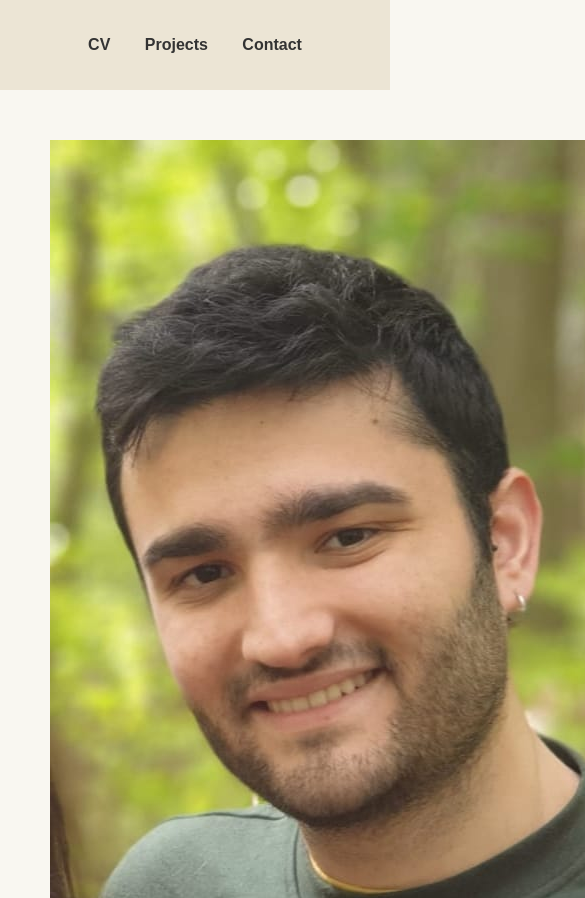
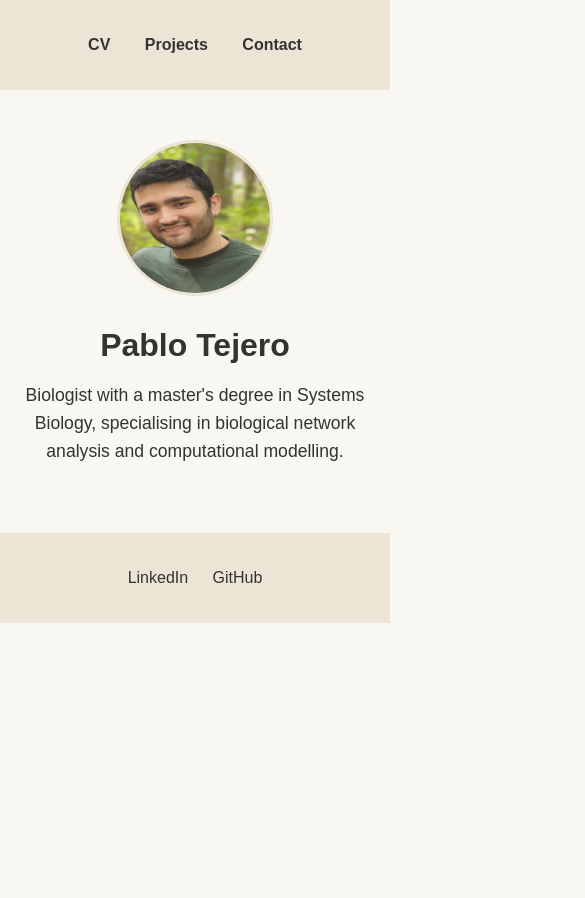
Before and after one commit to pablots98/pablots98.github.io, a plain HTML site: page index.html in a window 390 px wide. Shown: the top 898 px of the page, 585 px wide, since content can reach past the window. After the commit the page ends 844 px from the top, so only its background shows below. Drawn offline with Linux system fonts and the light colour scheme.

Commit message:
Update styles.css

```diff
--- a/styles.css
+++ b/styles.css
@@ -35,9 +35,60 @@ nav ul li a:hover {
     color: #5e4c3a;
 }
 
-/* Main Section */
-main {
+/* Main Section Layout */
+.intro {
+    display: flex;
+    justify-content: flex-start; /* Asegura que la imagen y el texto estén en línea */
+    align-items: center;         /* Alinea el contenido verticalmente en el centro */
+    max-width: 1200px;
+    margin: 0 auto;              /* Centra el contenido horizontalmente en la página */
+    padding: 50px 20px;
+}
+
+/* Ajuste del tamaño de la imagen de perfil */
+.profile-pic img {
+    width: 150px;                /* Ajusta el ancho de la imagen para que sea más pequeña */
+    height: 150px;               /* Ajusta la altura de la imagen */
+    border-radius: 50%;          /* Mantiene el formato circular de la imagen */
+    border: 3px solid #ece5d5;   /* Borde alrededor de la imagen */
+}
+
+/* Estilos para la descripción al lado de la imagen */
+.description {
+    max-width: 600px;            /* Ajusta el ancho máximo del texto */
+    margin-left: 30px;           /* Separa el texto de la imagen a la izquierda */
+    padding-left: 20px;
+}
+
+.description h1 {
+    font-size: 2rem;             /* Ajusta el tamaño del título */
+    margin-bottom: 15px;
+}
+
+.description p {
+    font-size: 1.1rem;           /* Ajusta el tamaño del párrafo */
+    line-height: 1.6;
+}
+
+/* Projects Section */
+.projects {
+    display: flex;
+    justify-content: space-around;
+    flex-wrap: wrap;
     padding: 50px;
+}
+
+.project {
+    text-align: center;
+    margin: 20px;
+}
+
+.project img {
+    width: 150px;
+    height: 150px;
+    border-radius: 50%;
+    border: 2px solid #ece5d5;
+    margin-bottom: 10px;
 }
 
 /* Contact Section */
@@ -68,27 +119,6 @@ main {
     background-color: #4b3a2c;
 }
 
-/* Projects Section */
-.projects {
-    display: flex;
-    justify-content: space-around;
-    flex-wrap: wrap;
-    padding: 50px;
-}
-
-.project {
-    text-align: center;
-    margin: 20px;
-}
-
-.project img {
-    width: 150px;
-    height: 150px;
-    border-radius: 50%;
-    border: 2px solid #ece5d5;
-    margin-bottom: 10px;
-}
-
 /* Footer */
 footer {
     background-color: #ece5d5;
@@ -110,3 +140,21 @@ footer ul li a {
     text-decoration: none;
     color: #333;
 }
+
+/* Responsive Design */
+@media only screen and (max-width: 768px) {
+    .intro {
+        flex-direction: column;  /* En pantallas pequeñas, la imagen y el texto se apilan */
+        text-align: center;
+    }
+
+    .description {
+        margin-left: 0;
+        padding-left: 0;
+    }
+
+    .projects {
+        flex-direction: column;
+        align-items: center;
+    }
+}
```
